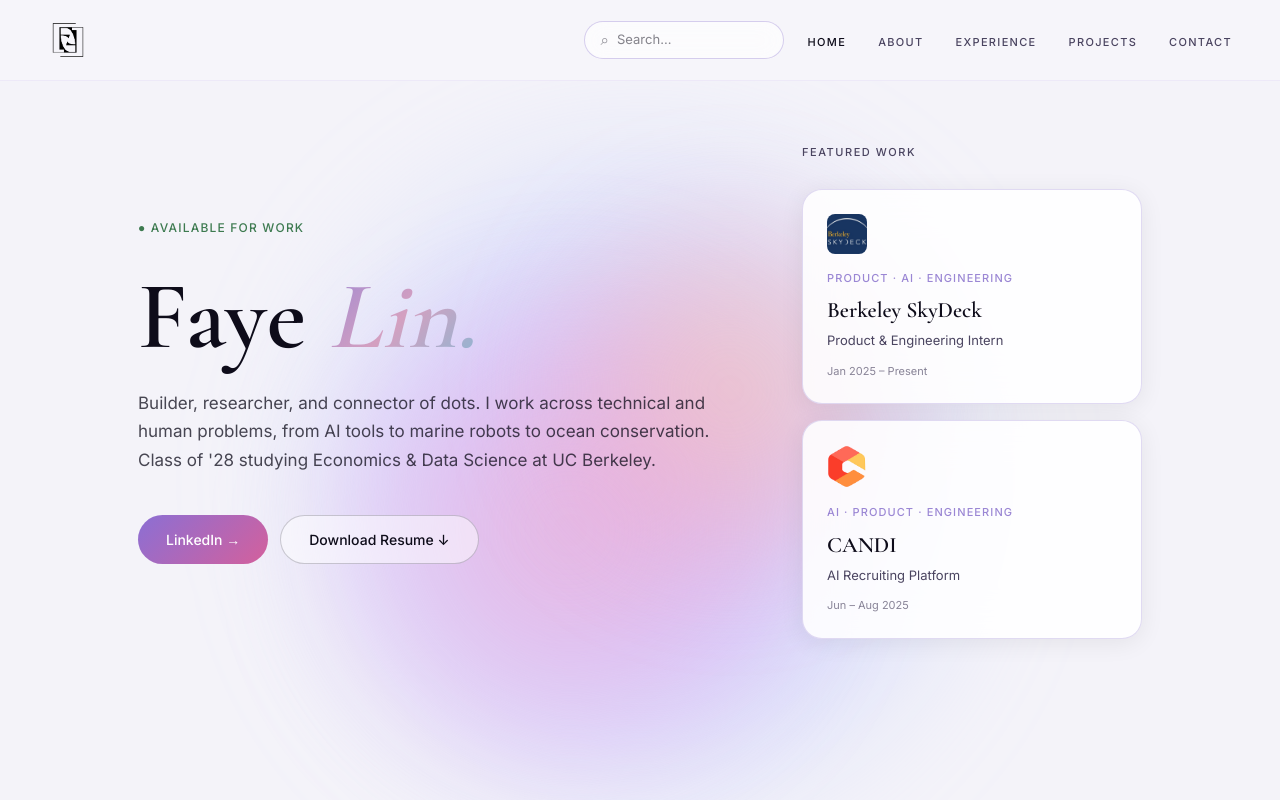
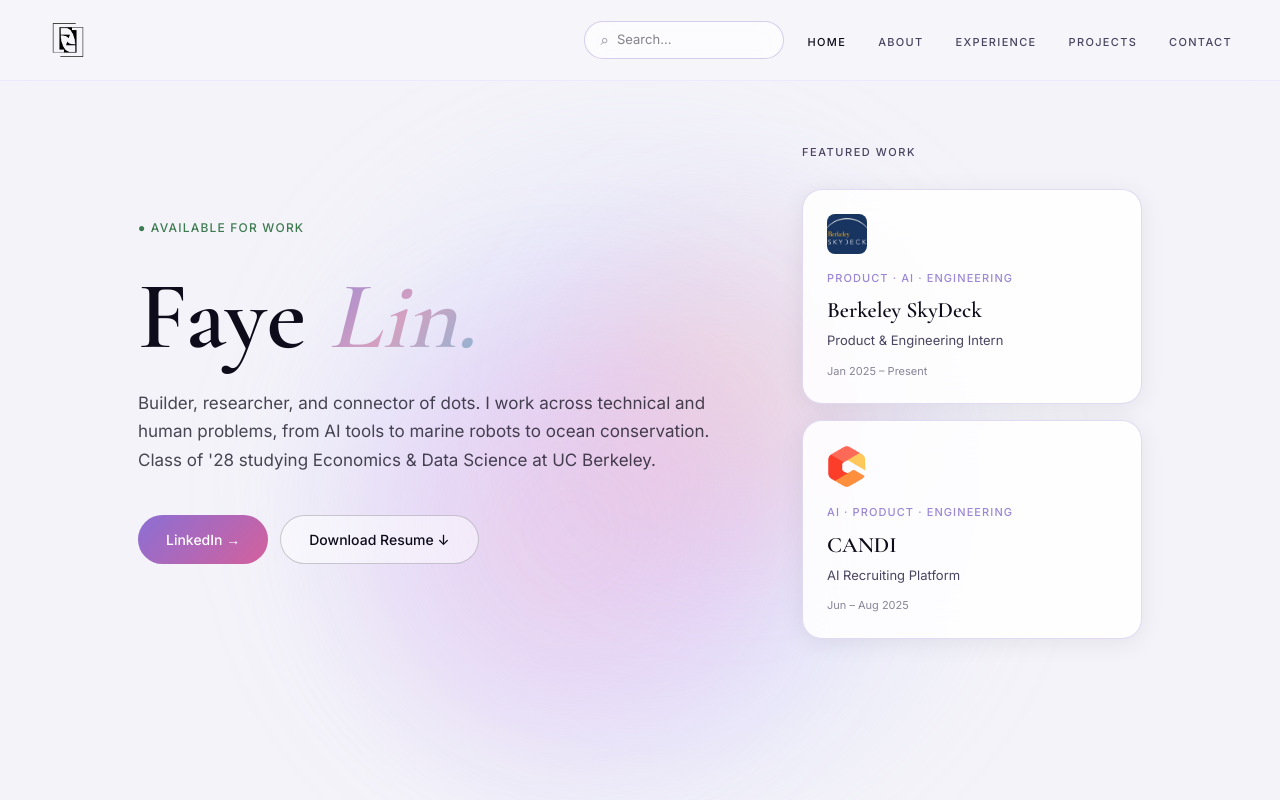
Before and after one commit to flinlabs/new-portfolio, a Next.js app: page / in a window 1280 px wide. Built offline with nearby package versions, Linux system fonts and the light colour scheme.

Commit message:
edited blob movement and opacity

```diff
--- a/components/Blob.tsx
+++ b/components/Blob.tsx
@@ -24,12 +24,12 @@ export default function Blob() {
 		}
 
 		const animate = () => {
-			cur1.current.x += (mouse.current.x - cur1.current.x) * 0.010
-			cur1.current.y += (mouse.current.y - cur1.current.y) * 0.010
-			cur2.current.x += (mouse.current.x - cur2.current.x) * 0.020
-			cur2.current.y += (mouse.current.y - cur2.current.y) * 0.020
-			cur3.current.x += (mouse.current.x - cur3.current.x) * 0.034
-			cur3.current.y += (mouse.current.y - cur3.current.y) * 0.034
+			cur1.current.x += (mouse.current.x - cur1.current.x) * 0.005
+			cur1.current.y += (mouse.current.y - cur1.current.y) * 0.005
+			cur2.current.x += (mouse.current.x - cur2.current.x) * 0.010
+			cur2.current.y += (mouse.current.y - cur2.current.y) * 0.010
+			cur3.current.x += (mouse.current.x - cur3.current.x) * 0.016
+			cur3.current.y += (mouse.current.y - cur3.current.y) * 0.016
 
 			if (layer1.current)
 				layer1.current.style.transform = `translate(${cur1.current.x}px, ${cur1.current.y}px)`
@@ -63,21 +63,21 @@ export default function Blob() {
 			<div ref={layer1} style={{ ...base, width: "700px", height: "700px", marginLeft: "-350px", marginTop: "-350px" }}>
 				<div style={{
 					width: "100%", height: "100%", borderRadius: "50%",
-					background: "radial-gradient(circle, rgba(196,176,250,0.7) 0%, rgba(180,196,255,0.4) 50%, transparent 75%)",
+					background: "radial-gradient(circle, rgba(196,176,250,0.4) 0%, rgba(180,196,255,0.2) 50%, transparent 75%)",
 					filter: "blur(60px)",
 				}} />
 			</div>
 			<div ref={layer2} style={{ ...base, width: "500px", height: "500px", marginLeft: "-320px", marginTop: "-200px" }}>
 				<div style={{
 					width: "100%", height: "100%", borderRadius: "50%",
-					background: "radial-gradient(circle, rgba(245,168,208,0.65) 0%, rgba(224,168,245,0.35) 55%, transparent 78%)",
+					background: "radial-gradient(circle, rgba(245,168,208,0.35) 0%, rgba(224,168,245,0.18) 55%, transparent 78%)",
 					filter: "blur(55px)",
 				}} />
 			</div>
 			<div ref={layer3} style={{ ...base, width: "380px", height: "380px", marginLeft: "-100px", marginTop: "-280px" }}>
 				<div style={{
 					width: "100%", height: "100%", borderRadius: "50%",
-					background: "radial-gradient(circle, rgba(255,191,168,0.6) 0%, rgba(245,168,192,0.3) 55%, transparent 78%)",
+					background: "radial-gradient(circle, rgba(255,191,168,0.32) 0%, rgba(245,168,192,0.15) 55%, transparent 78%)",
 					filter: "blur(50px)",
 				}} />
 			</div>
```
